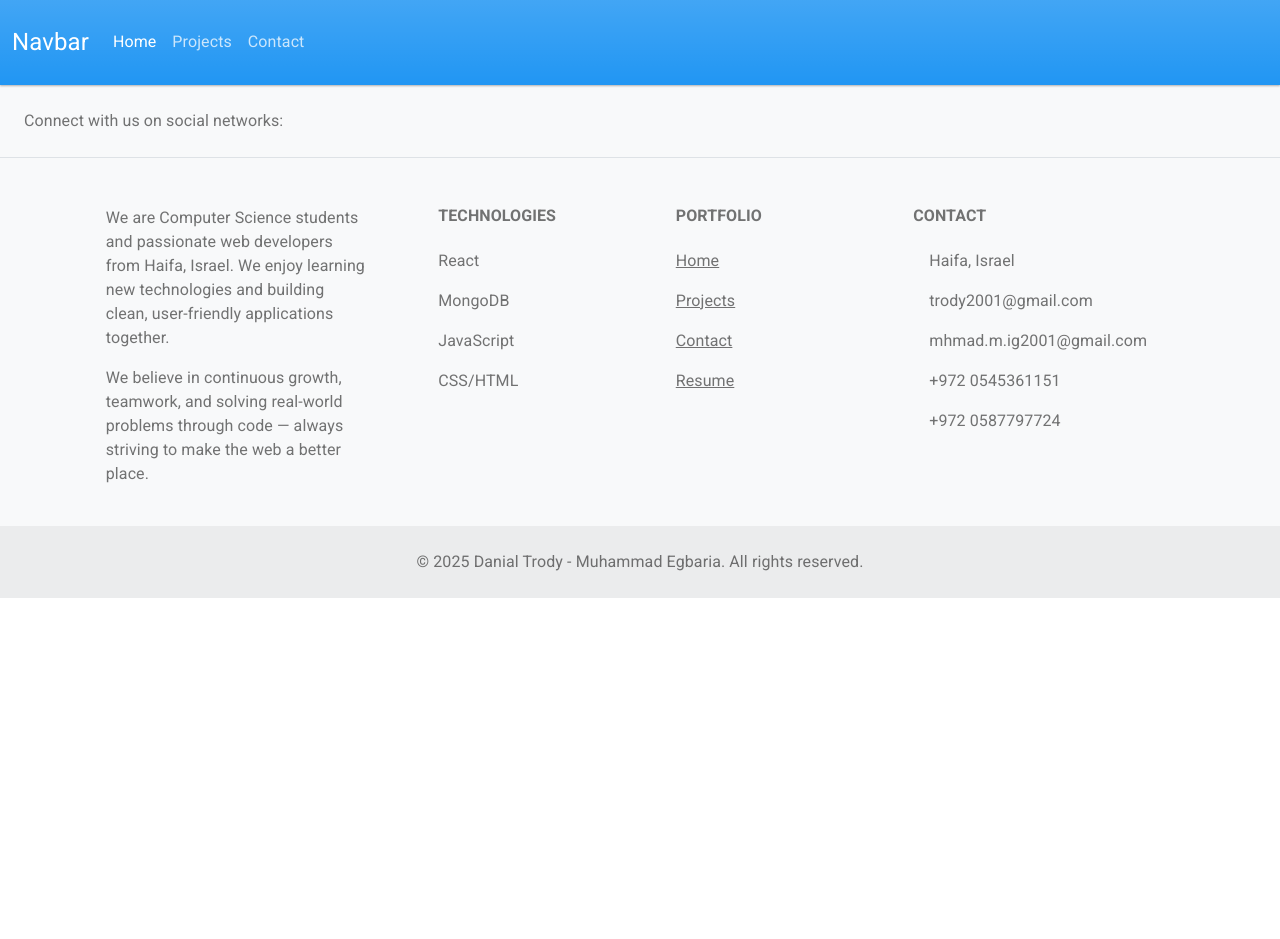
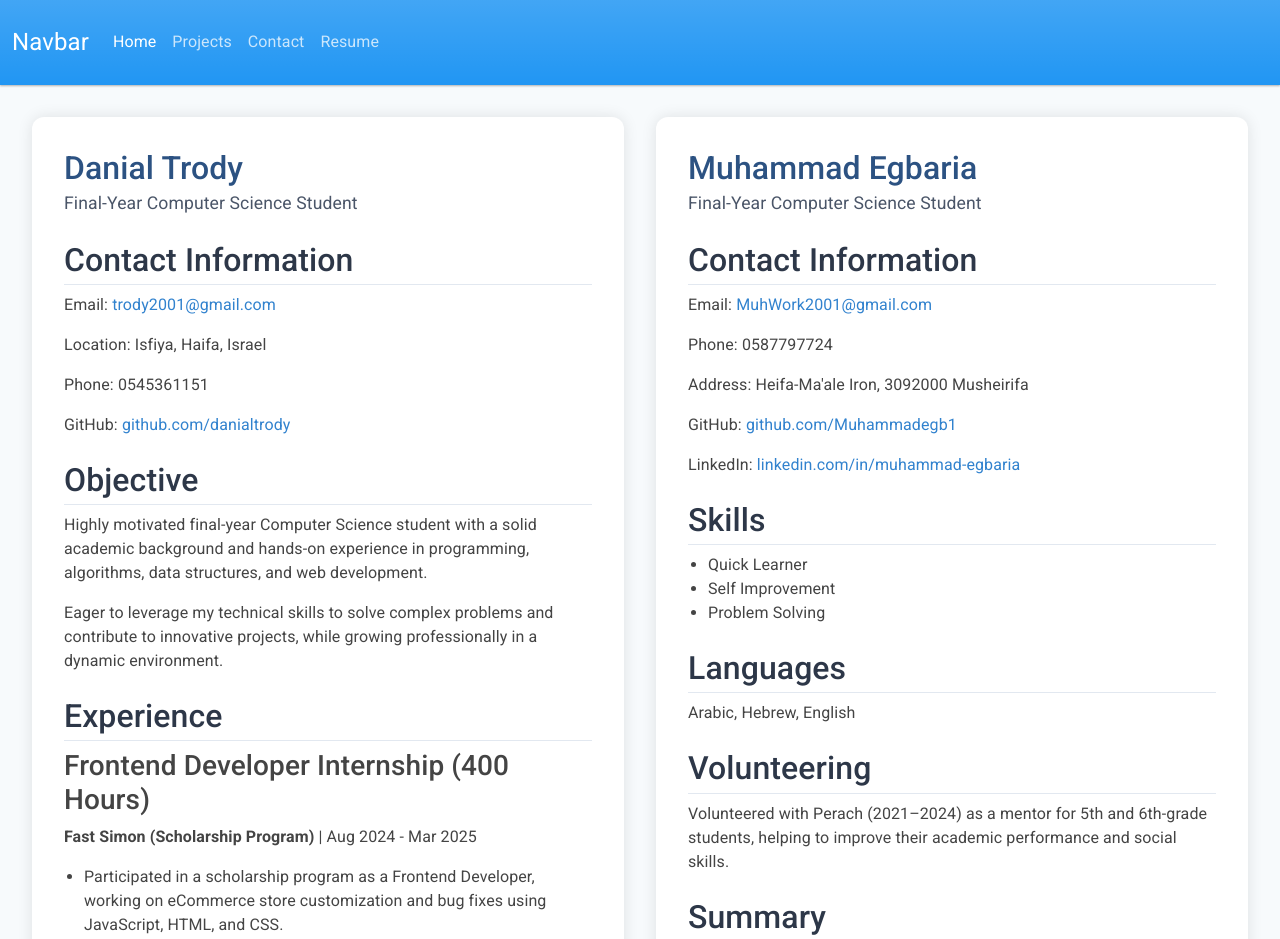
Before and after one commit to danialtrody/Portfolio, a React (Create React App) app in the folder Client/my-portfolio/: page /resume in a window 1280 px wide. Shown: the top 939 px of the page. Before the commit the page ends 800 px from the top, so only its background shows below. Built offline with nearby package versions, Linux system fonts and the light colour scheme.

Commit message:
add Resume page

```diff
--- /dev/null
+++ b/Client/my-portfolio/src/App.css
@@ -0,0 +1,55 @@
+.dual-cv-wrapper {
+    display: flex;
+    flex-wrap: wrap;
+    justify-content: center;
+    gap: 2rem;
+    padding: 2rem;
+    background-color: #f7fafc;
+    min-height: 100vh;
+  }
+
+  .cv-panel {
+    flex: 1 1 45%;
+    background-color: #fff;
+    padding: 2rem;
+    border-radius: 12px;
+    box-shadow: 0 0 15px rgba(0,0,0,0.1);
+    min-width: 300px;
+  }
+
+  .cv-name {
+    font-size: 2rem;
+    color: #2c5282;
+    margin-bottom: 0.2rem;
+  }
+
+  .cv-title {
+    font-size: 1.1rem;
+    color: #4a5568;
+    margin-bottom: 1.5rem;
+  }
+
+  .cv-panel section {
+    margin-bottom: 1.5rem;
+  }
+
+  .cv-panel h2 {
+    color: #2d3748;
+    border-bottom: 1px solid #e2e8f0;
+    padding-bottom: 0.3rem;
+    margin-bottom: 0.5rem;
+  }
+
+  .cv-panel ul {
+    padding-left: 1.25rem;
+    list-style: disc;
+  }
+
+  .cv-panel a {
+    color: #3182ce;
+    text-decoration: none;
+  }
+
+  .cv-panel a:hover {
+    text-decoration: underline;
+  }
--- a/Client/my-portfolio/src/App.js
+++ b/Client/my-portfolio/src/App.js
@@ -5,17 +5,33 @@ import Projects from "./Pages/Projects";
 import Contact from "./Pages/Contact";
 import Navbar from "./Components/Navbar";
 import Footer from "./Components/Footer";
+import Resume from "./Pages/Resume"
+import ".//App.css"
+
 
 function App() {
+
+  const backgroundStyle = {
+    backgroundImage: `url('/background.avif')`,
+    backgroundSize: 'cover',
+    backgroundPosition: 'center',
+    minHeight: '100vh',
+
+
+  };
+
   return (
     <Router>
+      <div style={backgroundStyle} >
         <Navbar />
           <Routes>
             <Route path="/" element={<Home />} />
             <Route path="/projects" element={<Projects />} />
             <Route path="/contact" element={<Contact />} />
+            <Route path="/resume" element={<Resume />} />
           </Routes>
         <Footer/>
+      </div>
     </Router>
   );
 }
--- a/Client/my-portfolio/src/Components/Navbar.jsx
+++ b/Client/my-portfolio/src/Components/Navbar.js
@@ -30,6 +30,9 @@ export default function Navbar() {
             <li className="nav-item">
               <Link className="nav-link" to="/contact">Contact</Link>
             </li>
+            <li className="nav-item">
+              <Link className="nav-link" to="/resume">Resume</Link>
+            </li>
           </ul>
         </div>
       </div>
--- a/Client/my-portfolio/src/Pages/Resume.js
+++ b/Client/my-portfolio/src/Pages/Resume.js
@@ -1,22 +1,167 @@
-import React, { useEffect, useState } from 'react';
-import axios from 'axios';
+import React from "react";
 
-export default function Projects() {
-  const [resume, setresume] = useState([]);
 
-  useEffect(() => {
-    axios.get('http://localhost:5000/api/projects')
-      .then(response => {
-        setresume(response.data);
-      })
-      .catch(error => {
-        console.error('Error fetching the data: ', error);
-      });
-  }, []);
+function DualCV() {
+  return (
+    <div className="dual-cv-wrapper">
+      {/* Danial Trody CV */}
+      <div className="cv-panel">
+        <h1 className="cv-name">Danial Trody</h1>
+        <p className="cv-title">Final-Year Computer Science Student</p>
 
-  return (
-    <div>
+        <section>
+          <h2>Contact Information</h2>
+          <p>Email: <a href="mailto:trody2001@gmail.com">trody2001@gmail.com</a></p>
+          <p>Location: Isfiya, Haifa, Israel</p>
+          <p>Phone: 0545361151</p>
+          <p>GitHub: <a href="https://github.com/danialtrody" target="_blank" rel="noreferrer">github.com/danialtrody</a></p>
+        </section>
 
+        <section>
+          <h2>Objective</h2>
+          <p>
+            Highly motivated final-year Computer Science student with a solid
+            academic background and hands-on experience in programming,
+            algorithms, data structures, and web development.
+          </p>
+          <p>
+            Eager to leverage my technical skills to solve complex problems
+            and contribute to innovative projects, while growing professionally
+            in a dynamic environment.
+          </p>
+        </section>
+
+        <section>
+          <h2>Experience</h2>
+          <h3>Frontend Developer Internship (400 Hours)</h3>
+          <p><strong>Fast Simon (Scholarship Program)</strong> | Aug 2024 - Mar 2025</p>
+          <ul>
+            <li>Participated in a scholarship program as a Frontend Developer, working on eCommerce store customization and bug fixes using JavaScript, HTML, and CSS.</li>
+            <li>Gained practical experience with eCommerce platforms like Shopify, optimizing stores for better user experience.</li>
+            <li>Resolved technical issues reported by clients and implemented custom solutions tailored to their specific needs.</li>
+          </ul>
+        </section>
+
+        <section>
+          <h2>Education</h2>
+          <p><strong>Tel-Hai Academic College</strong> | 2021 - Present</p>
+        </section>
+
+        <section>
+          <h2>Projects</h2>
+          <h3>To-Do Website Full-Stack Application</h3>
+          <ul>
+            <li>Developed a full-stack To-Do application using Node.js, Express, and JavaScript.</li>
+            <li>The application enables users to register, log in, add, update, and delete tasks, with persistent data storage.</li>
+            <li><a href="https://github.com/danialtrody/ToDo.git" target="_blank" rel="noreferrer">GitHub Repo</a></li>
+          </ul>
+        </section>
+
+        <section>
+          <h2>Skills</h2>
+          <ul>
+            <li>Quick learner</li>
+            <li>Team work</li>
+            <li>Self improvement</li>
+          </ul>
+        </section>
+
+        <section>
+          <h2>Courses</h2>
+          <ul>
+            <li>Html - CSS - JavaScript</li>
+            <li>Python</li>
+            <li>Linux</li>
+            <li>C / C++ / C#</li>
+            <li>Algorithm</li>
+            <li>Java-OOP</li>
+            <li>The Complete 2024 Web Development Bootcamp - <a href="https://www.udemy.com/course/the-complete-web-development-bootcamp/" target="_blank" rel="noreferrer">Udemy</a></li>
+          </ul>
+        </section>
+
+        <section>
+          <h2>Languages</h2>
+          <p>Hebrew, Arabic, English</p>
+        </section>
+      </div>
+
+      {/* Muhammad Egbaria CV */}
+      <div className="cv-panel">
+        <h1 className="cv-name">Muhammad Egbaria</h1>
+        <p className="cv-title">Final-Year Computer Science Student</p>
+
+        <section>
+          <h2>Contact Information</h2>
+          <p>Email: <a href="mailto:MuhWork2001@gmail.com">MuhWork2001@gmail.com</a></p>
+          <p>Phone: 0587797724</p>
+          <p>Address: Heifa-Ma'ale Iron, 3092000 Musheirifa</p>
+          <p>GitHub: <a href="https://github.com/Muhammadegb1" target="_blank" rel="noreferrer">github.com/Muhammadegb1</a></p>
+          <p>LinkedIn: <a href="https://linkedin.com/in/muhammad-egbaria" target="_blank" rel="noreferrer">linkedin.com/in/muhammad-egbaria</a></p>
+        </section>
+
+        <section>
+          <h2>Skills</h2>
+          <ul>
+            <li>Quick Learner</li>
+            <li>Self Improvement</li>
+            <li>Problem Solving</li>
+          </ul>
+        </section>
+
+        <section>
+          <h2>Languages</h2>
+          <p>Arabic, Hebrew, English</p>
+        </section>
+
+        <section>
+          <h2>Volunteering</h2>
+          <p>
+            Volunteered with Perach (2021–2024) as a mentor for 5th and 6th-grade students,
+            helping to improve their academic performance and social skills.
+          </p>
+        </section>
+
+        <section>
+          <h2>Summary</h2>
+          <p>
+            Final-Year Computer Science Student at Tel-Hai College with a strong academic background and hands-on experience in React, Node.js, and SQL, with a strong foundation in algorithms and data structures. Proficient in languages such as JavaScript, C, C#, C++, Python, and Linux.
+          </p>
+        </section>
+
+        <section>
+          <h2>Education</h2>
+          <p>Oct 2021 - Present</p>
+          <p><strong>Tel-Hai Academic College</strong></p>
+          <p>1 semester until graduation</p>
+        </section>
+
+        <section>
+          <h2>Projects</h2>
+          <h3>To-Do Website</h3>
+          <p>
+            To-Do List application using Node.js, Express, and JavaScript. The web-based task management app allows users to register, log in, and manage tasks by adding, updating, deleting, and saving them persistently, with user data and tasks stored in JSON files.
+          </p>
+          <h3>CourseGrader (C#)</h3>
+          <p>
+            Application designed to streamline the management of student assignments and grades. This application enables educators to efficiently import, view, edit, and save student grades for various courses. The application reads data from Excel files and saves all course-related information in JSON format for persistent storage, ensuring that the original Excel files remain unaltered.
+          </p>
+        </section>
+
+        <section>
+          <h2>Courses</h2>
+          <ul>
+            <li>Html - CSS - JavaScript</li>
+            <li>Python</li>
+            <li>Linux</li>
+            <li>C / C++ / C#</li>
+            <li>Algorithm</li>
+            <li>Java-OOP</li>
+            <li>The Complete 2024 Web Development Bootcamp - <a href="https://www.udemy.com/course/the-complete-web-development-bootcamp/" target="_blank" rel="noreferrer">Udemy</a></li>
+          </ul>
+        </section>
+      </div>
     </div>
   );
 }
+
+export default DualCV;
```
Also changed, not shown: Client/my-portfolio/public/background.avif (added), Client/my-portfolio/src/Components/Contact_Form.js (renamed from Client/my-portfolio/src/Components/Contact_Form.jsx), Client/my-portfolio/src/Components/Footer.js (renamed from Client/my-portfolio/src/Components/Footer.jsx), 1 other file (tests, documents, lock files or other folders). Lines whose indentation alone changed are shown as unchanged.
